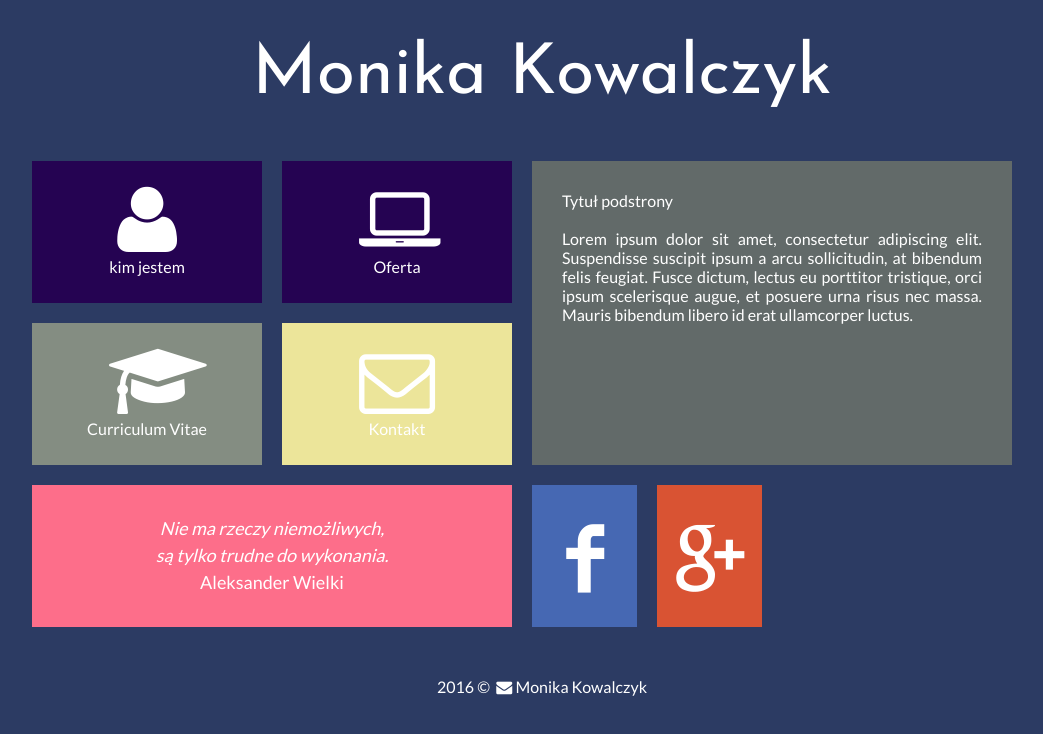
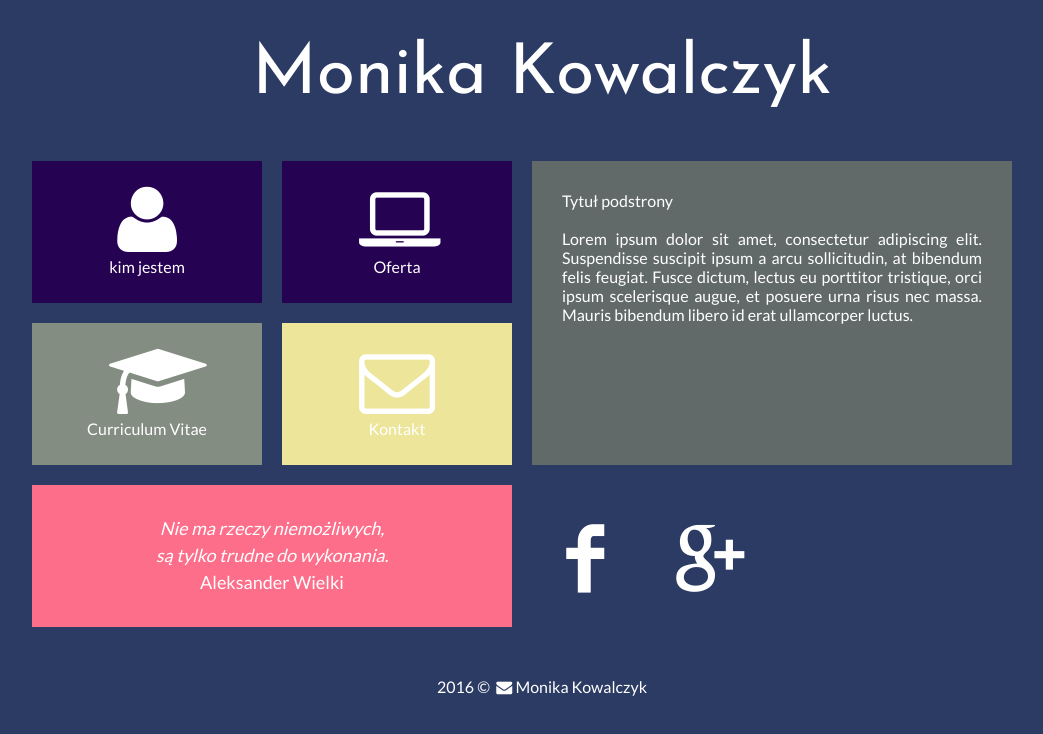
Before and after one commit to monika82/monika82.github.io, a plain HTML site: page index.html in a window 1280 px wide. Shown: the whole page, without its empty margins (118-1161 px from the left). Drawn offline with Linux system fonts and the light colour scheme.

Commit message:
fit background fc i gplus

```diff
--- a/css/style.css
+++ b/css/style.css
@@ -95,11 +95,10 @@ body
 	background-color: #515a58;
 }
 .fb
-{
-	margin: 10px;
+{	margin: 10px;
 	width: 105px;
 	height: 142px;
-	background-color:	#4668b3;
+	background-color: #2C3B63;
 	float: left;
 }
 .fb:hover
@@ -111,7 +110,7 @@ body
 	margin: 10px;
 	width: 105px;
 	height: 142px;
-	background-color:	#d95333;
+	background-color:	#2C3B63;
 	float: left;
 }
 .gplus:hover
```
